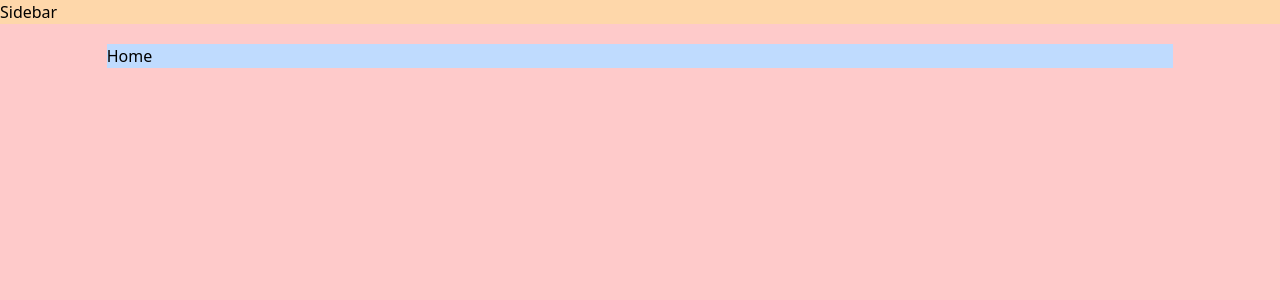
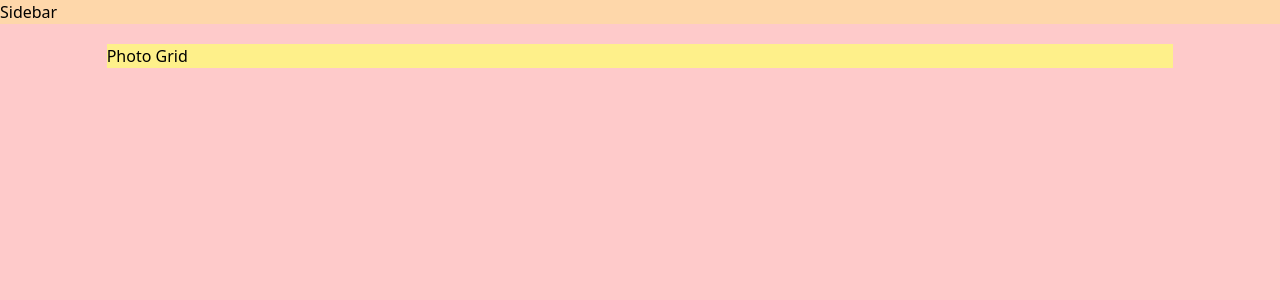
Before and after one commit to acz1992/mjbeers_photography, a React (Vite) app: page / in a window 1280 px wide. Shown: the top 300 px of the page. Built offline with nearby package versions, Linux system fonts and the light colour scheme.

Commit message:
Mount Photogrid to relevant pages

```diff
--- a/src/components/PhotoGrid.tsx
+++ b/src/components/PhotoGrid.tsx
@@ -1,7 +1,7 @@
 import React from "react";
 
 const PhotoGrid = () => {
-	return <div>Photo Grid</div>;
+	return <div className="bg-yellow-200">Photo Grid</div>;
 };
 
 export default PhotoGrid;
--- a/src/index.css
+++ b/src/index.css
@@ -4,7 +4,7 @@
 
 @layer base {
 	* {
-		@apply m-0 p-0;
+		@apply m-0 p-0 box-border;
 	}
 
 	html {
@@ -15,8 +15,10 @@
 	.pages-container {
 		@apply flex justify-center;
 	}
+
+	/* Height defined custom utility */
 	section {
-		@apply my-5 w-5/6 bg-blue-200;
+		@apply w-5/6 /* laptop:h-[90vh] */ mt-5 bg-blue-200;
 	}
 
 	/* body {
--- a/src/pages/Home.tsx
+++ b/src/pages/Home.tsx
@@ -1,7 +1,12 @@
 import React from "react";
+import PhotoGrid from "../components/PhotoGrid";
 
 const Home = () => {
-	return <section>Home</section>;
+	return (
+		<section>
+			<PhotoGrid />
+		</section>
+	);
 };
 
 export default Home;
--- a/src/pages/Landscape.tsx
+++ b/src/pages/Landscape.tsx
@@ -1,7 +1,11 @@
 import React from "react";
 
 const Landscape = () => {
-	return <section>Landscape Pictures</section>;
+	return (
+		<section>
+			<PhotoGrid />
+		</section>
+	);
 };
 
 export default Landscape;
--- a/src/pages/Portraits.tsx
+++ b/src/pages/Portraits.tsx
@@ -1,7 +1,11 @@
 import React from "react";
 
 const Portraits = () => {
-	return <section>Portrait Pictures</section>;
+	return (
+		<section>
+			<PhotoGrid />
+		</section>
+	);
 };
 
 export default Portraits;
--- a/src/pages/Wedding.tsx
+++ b/src/pages/Wedding.tsx
@@ -1,7 +1,12 @@
 import React from "react";
+import PhotoGrid from "../components/PhotoGrid";
 
 const Wedding = () => {
-	return <section>Wedding Pictures</section>;
+	return (
+		<section>
+			<PhotoGrid />
+		</section>
+	);
 };
 
 export default Wedding;
```
